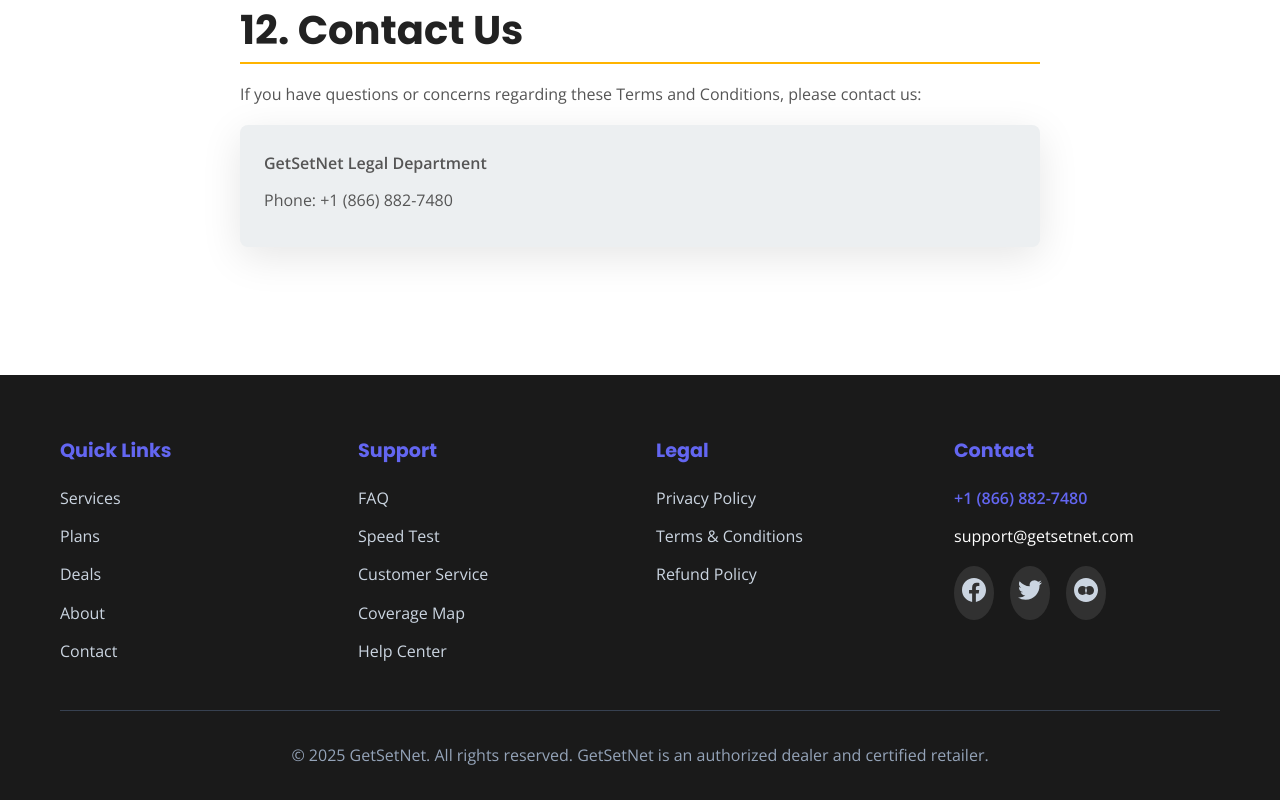
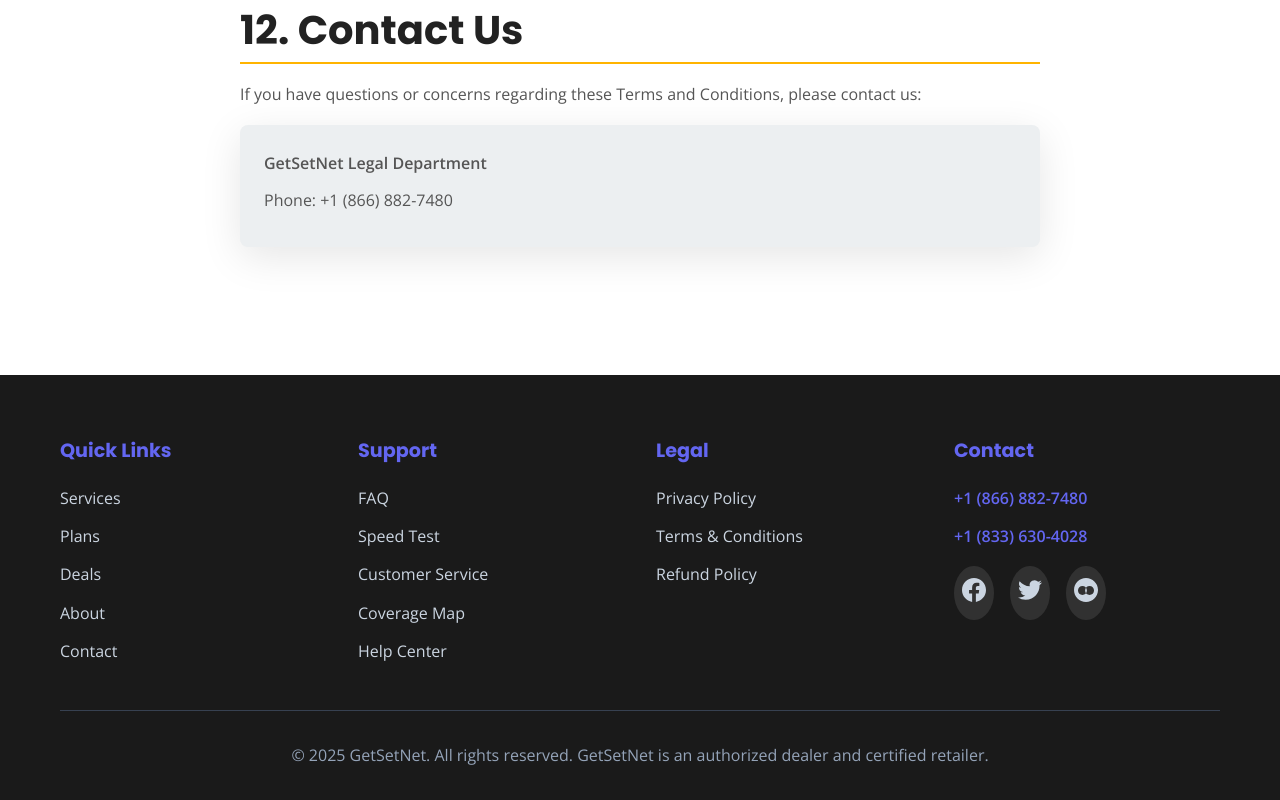
Before and after one commit to getsetnett/getset-nett, a website built with Vite: page terms-conditions.html in a window 1280 px wide. Shown: the part 2871-3671 px from the top of the page. Built offline with nearby package versions, Linux system fonts and the light colour scheme.

Commit message:
Update terms-conditions.html

```diff
--- a/terms-conditions.html
+++ b/terms-conditions.html
@@ -177,7 +177,8 @@
                     <h4>Contact</h4>
                     <div class="footer-contact">
                         <p><a href="tel:+18668827480">+1 (866) 882-7480</a></p>
-                        <p>support@getsetnet.com</p>
+                          <p><a href="tel:+18336304028">+1 (833) 630-4028</a></p>
+
                         <div class="social-links">
                             <a href="#" aria-label="Facebook">
                                 <svg width="24" height="24" viewBox="0 0 24 24" fill="currentColor">
```
